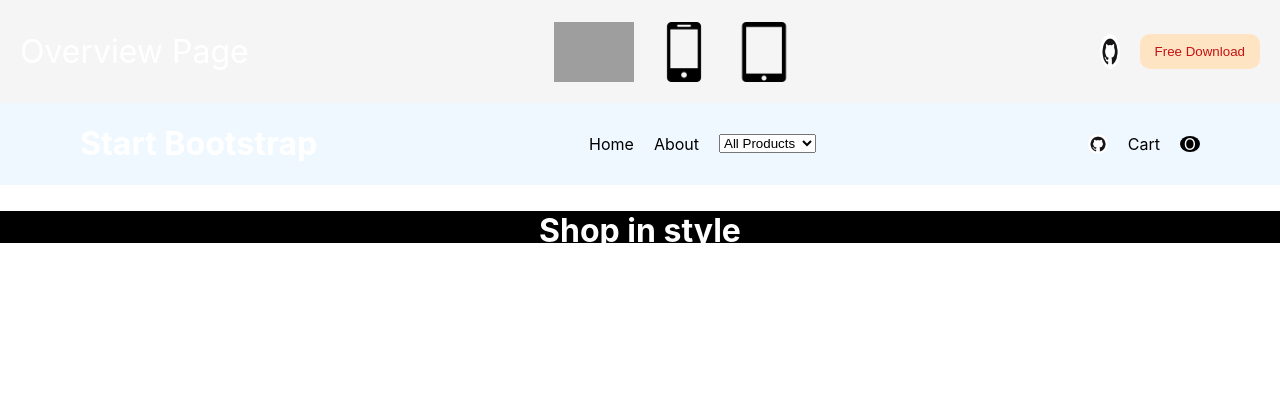
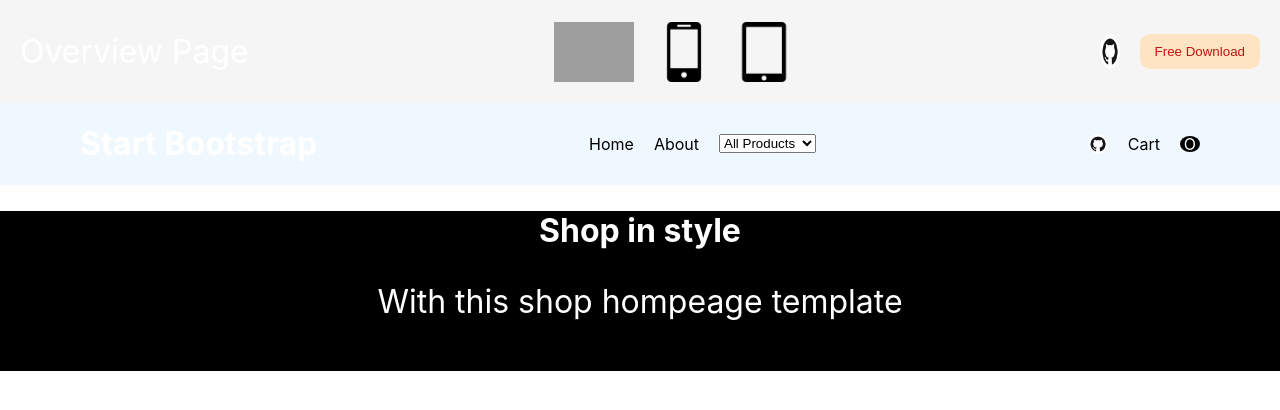
Before and after one commit to Juratbekdasturchi/vazifatort, a React (Create React App) app: page / in a window 1280 px wide. Shown: the top 410 px of the page. Built offline with nearby package versions, Linux system fonts and the light colour scheme; grey boxes are pictures that could not be loaded.

Commit message:
Add savvv

```diff
--- a/src/App.css
+++ b/src/App.css
@@ -64,10 +64,10 @@ main {
 aside {
   background-color: black;
   width: 100%;
-  height: 4vh;
+  height: 20vh;
 }
 
-h1 {
+aside, h1 {
   font-size: 32px;
   color: white;
 }
--- a/src/App.js
+++ b/src/App.js
@@ -44,7 +44,7 @@ function App() {
         </div>
       </main>
       <aside>
-        <h1> Shop in style </h1>
+        <h1 > Shop in style </h1>
         <p> With this shop hompeage template</p>
       </aside>
     </div>
```
